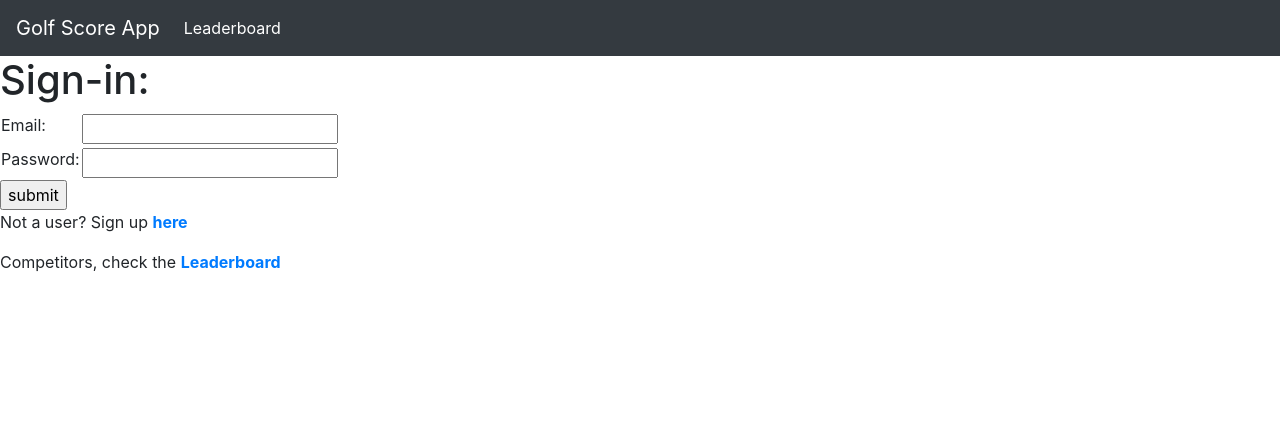
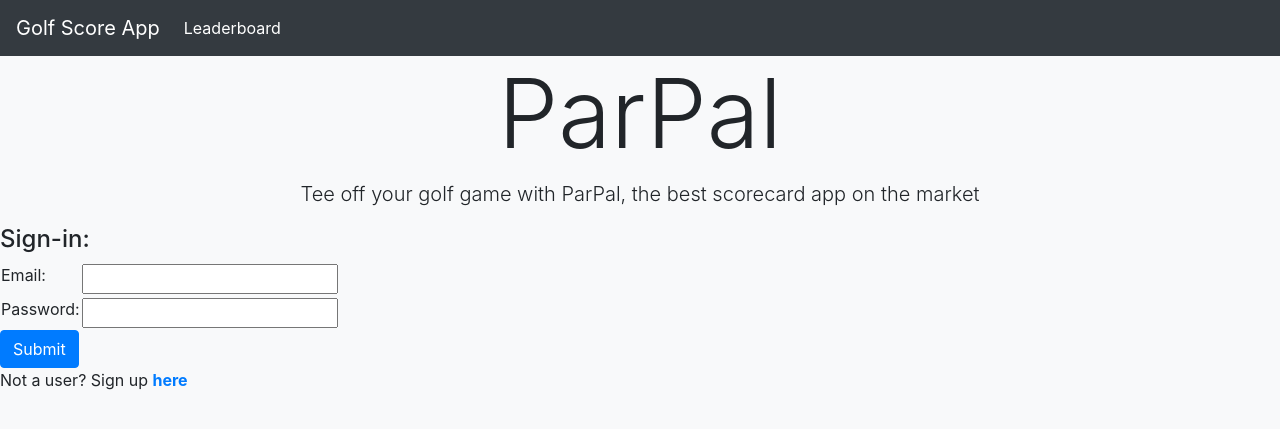
Before and after one commit to katie-mt/golfscoreapp, a Flask app: page /signin in a window 1280 px wide. Shown: the top 429 px of the page. Run offline with Flask 2, Linux system fonts and the light colour scheme; some libraries are stand-ins or nearby versions.

Commit message:
Signin page background, button and centering

```diff
--- /dev/null
+++ b/static/css/styles.css
@@ -0,0 +1,3 @@
+.container text-center{
+    color: rgba(300, 0, 255, 0.85);
+}
--- a/templates/base.html
+++ b/templates/base.html
@@ -2,13 +2,15 @@
 <!doctype html>
 <html lang="en">
   <head>
-    <title>Hello, world!</title>
+    <title>ParPal</title>
     <!-- Required meta tags -->
     <meta charset="utf-8">
     <meta name="viewport" content="width=device-width, initial-scale=1, shrink-to-fit=no">
 
     <!-- Bootstrap CSS -->
     <link rel="stylesheet" href="https://maxcdn.bootstrapcdn.com/bootstrap/4.0.0-beta.2/css/bootstrap.min.css" integrity="sha384-PsH8R72JQ3SOdhVi3uxftmaW6Vc51MKb0q5P2rRUpPvrszuE4W1povHYgTpBfshb" crossorigin="anonymous">
+    <!--Links to the custom CSS stylesheet-->
+    <link rel="styles" href="static/css/styles.css">
   </head>
   <body>
 
--- a/templates/signin.html
+++ b/templates/signin.html
@@ -1,6 +1,13 @@
 {% extends "base.html" %} {% block content%}
-<h1>Sign-in:
-    </h1>
+
+<body class="bg-light">
+  <div class="container text-center">
+    <h1 class="display-1">ParPal</h1>
+    <p class="lead">Tee off your golf game with ParPal, the best scorecard app on the market</p>
+  </div>
+
+
+  <p class="h4">Sign-in:</p>
   <!--TODO: Update route and method if necessary once backend files created-->
   <form action="/signin" method="post">
     <table>
@@ -27,9 +34,11 @@
         </td>
       </tr>
     </table>
-  <input type="submit" value="submit" />
+    <input class="btn btn-primary text-center" type="submit" value="Submit">
   </form>
   <!--Update the URL once route is created-->
   <p>Not a user? Sign up <strong><a href="/signup">here</a></strong></p>
-<p>Competitors, check the <strong><a href="/leaderboard">Leaderboard</a></strong></p>
+  <!--<p>Competitors, check out the <strong><a href="/leaderboard">Leaderboard</a></strong></p>-->
+</body>
+
 {% endblock%}
```
Lines whose indentation alone changed are shown as unchanged.
